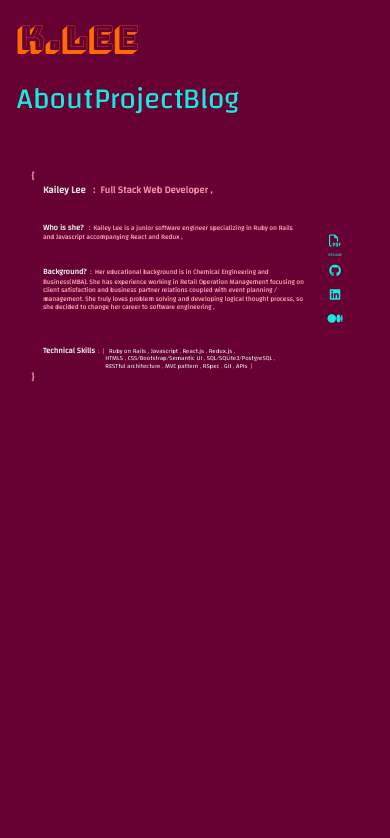
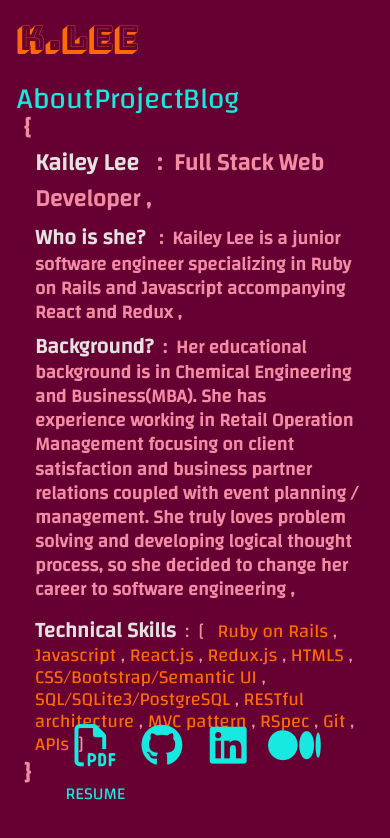
Before and after one commit to kailey16/kailey16.github.io, a React (Create React App) app: page /aboutme in a window 390 px wide. Shown: the top 838 px of the page. Built offline with nearby package versions, Linux system fonts and the light colour scheme; a web font is replaced by a local one.

Commit message:
aboutme page responsive done

```diff
--- a/src/AboutMe/AboutMe.js
+++ b/src/AboutMe/AboutMe.js
@@ -7,18 +7,16 @@ const AboutMe = () => {
       <div className="bio">
         <p className="bioName">{`{`}</p>
         <p className="bioLine bioName">
-          <span className="colorYellow">Kailey Lee</span> &nbsp; : &nbsp;Full Stack Web Developer ,
+          <span className="color1">Kailey Lee</span> &nbsp; : &nbsp;Full Stack Web Developer ,
         </p>
         <p className="bioLine bioDetail">
-          <span className="colorYellow bioStatus">Who is she?</span> &nbsp; : &nbsp;Kailey Lee is a junior software engineer specializing in Ruby on Rails and Javascript accompanying React and Redux ,
+          <span className="color1 bioStatus">Who is she?</span> &nbsp; : &nbsp;Kailey Lee is a junior software engineer specializing in Ruby on Rails and Javascript accompanying React and Redux ,
         </p>
         <p className="bioLine bioDetail">
-          <span className="colorYellow bioStatus">Background?</span>&nbsp; : &nbsp;Her educational background is in Chemical Engineering and Business(MBA). She has experience working in Retail Operation Management focusing on client satisfaction and business partner relations coupled with event planning / management. She truly loves problem solving and developing logical thought process, so she decided to change her career to software engineering ,
+          <span className="color1 bioStatus">Background?</span>&nbsp; : &nbsp;Her educational background is in Chemical Engineering and Business(MBA). She has experience working in Retail Operation Management focusing on client satisfaction and business partner relations coupled with event planning / management. She truly loves problem solving and developing logical thought process, so she decided to change her career to software engineering ,
         </p>
         <p className="bioLine skillDetail">
-          <span className="colorYellow bioStatus">Technical Skills</span>&nbsp; : &nbsp;[ &nbsp;&nbsp;<span className="colorYellow">Ruby on Rails</span> , <span className="colorYellow">Javascript</span> , <span className="colorYellow">React.js</span> , <span className="colorYellow">Redux.js</span> ,<br/>
-          <span className="colorYellow skillLine">HTML5</span> , <span className="colorYellow">CSS/Bootstrap/Semantic UI</span> , <span className="colorYellow">SQL/SQLite3/PostgreSQL</span> ,<br/>
-          <span className="colorYellow skillLine">RESTful architecture</span> , <span className="colorYellow">MVC pattern</span> , <span className="colorYellow">RSpec</span> , <span className="colorYellow">Git</span> , <span className="colorYellow">APIs</span>&nbsp; ]<br/>
+          <span className="color1 bioStatus">Technical Skills</span>&nbsp; : &nbsp;[ &nbsp;&nbsp;<span className="color2">Ruby on Rails</span> , <span className="color2">Javascript</span> , <span className="color2">React.js</span> , <span className="color2">Redux.js</span> , <span className="color2 skillLine">HTML5</span> , <span className="color2">CSS/Bootstrap/Semantic UI</span> , <span className="color2">SQL/SQLite3/PostgreSQL</span> , <span className="color2 skillLine">RESTful architecture</span> , <span className="color2">MVC pattern</span> , <span className="color2">RSpec</span> , <span className="color2">Git</span> , <span className="color2">APIs</span>&nbsp; ]
         </p>
         <p className="bioName">{`}`}</p>
       </div>
@@ -26,15 +24,15 @@ const AboutMe = () => {
 
       <div className="aboutmeIcons">
         <a target="_blank" rel="noopener noreferrer" href="https://drive.google.com/file/d/1SbjTS29VEL5foaeoAJDQ4nFTkxRkUs5z/view?usp=sharing">
-          <i className="far fa-file-pdf aboutmeIcon" /><br/>
+          <i className="far fa-file-pdf aboutmeIcon" />
           <p className="resume">RESUME</p>
         </a>
         <a target="_blank" rel="noopener noreferrer" href="https://github.com/kailey16">
           <i className="fab fa-github aboutmeIcon" />
-        </a><br/>
+        </a>
         <a target="_blank" rel="noopener noreferrer" href="https://www.linkedin.com/in/kaileyleemcintosh/">
           <i className="fab fa-linkedin aboutmeIcon" />
-        </a><br/>
+        </a>
         <a target="_blank" rel="noopener noreferrer" href="https://medium.com/@klee.mcintosh">
           <i className="fab fa-medium aboutmeIcon"></i>
         </a>
--- a/src/style/AboutMe.css
+++ b/src/style/AboutMe.css
@@ -14,11 +14,7 @@
 
 .bio {
   grid-area: bio;
-  width: 70vw;
-  height: auto;
   margin: 5vh 0 0 8vw;
-  font-size: 1.7vw;
-  font-weight: 500;
 }
 
 .bio p {
@@ -53,20 +49,23 @@
   line-height: 1.2;
 }
 
-.colorYellow {
+.color1 {
   color: #e3e2df;
+}
+.color2 {
+  color: rgb(255, 106, 6);
 }
 
 .skillLine {
   padding-left: 16vw;
 }
 
-
-
 .aboutmeIcons {
   grid-area: icons;
+  display: grid;
+  grid-template-rows: 13vh 10vh 10vh 50vh;
+  padding: 12vh 0 0 4vw;
   justify-self: start;
-  padding: 12vh 0 0 4vw;
   text-align: center;
 }
 
@@ -83,3 +82,59 @@
   font-size: 1vw;
   margin: 0;
 }
+
+
+@media only screen and (max-width: 450px) {
+  #aboutme {
+    height: 90vh;
+    display: grid;
+    grid-template-columns: 100vw;
+    grid-template-rows: 75vh 15vh;
+    grid-template-areas:
+      "bio"
+      "icons";
+  }
+
+  .bio {
+    margin: 3vh 8vw 0 6vw;
+  }
+
+  .bioName {
+    font-size: 2.8vh;
+  }
+
+  .bioStatus {
+    font-size: 2.5vh;
+  }
+
+  .bioDetail {
+    font-size: 2.2vh;
+    padding: 1vh 0 0 3vw;
+
+  }
+
+  .skillDetail {
+    font-size: 2.2vh;
+    padding: 2vh 0 0 3vw;
+  }
+
+
+  .aboutmeIcons {
+    grid-area: icons;
+    display: grid;
+    grid-template-columns: 17vw 17vw 17vw 17vw;
+    padding: 0 16vw 0 16vw;
+  }
+
+  .aboutmeIcons a {
+    font-size: 5vh;
+  }
+
+  .resume {
+    font-size: 2vh;
+  }
+
+  .skillLine {
+    padding: 0;
+  }
+}
```
